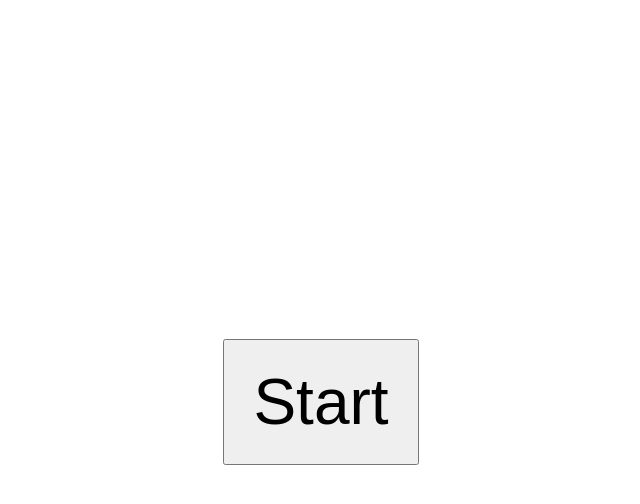
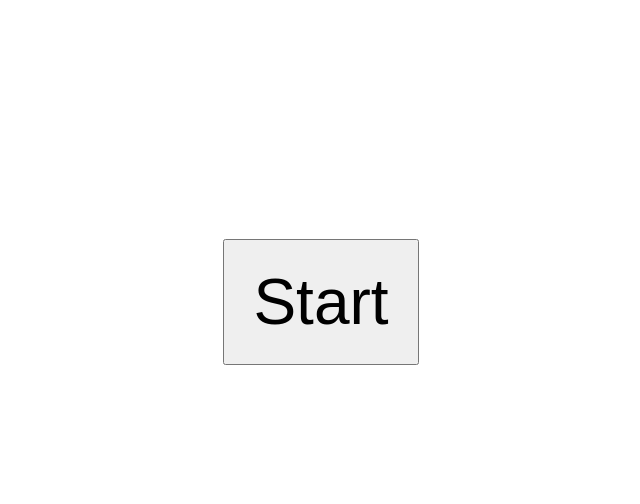
Before and after one commit to pgrady3/pgrady3.github.io, a Jekyll site: the page data/fitts/index.html, which Jekyll copies as it is, in a window 1280 px wide. Shown: the top 504 px of the page, without its empty margins (319-959 px from the left). Built offline with Jekyll 4.4.1, drawn with Linux system fonts in a browser that asks for light colours.

Commit message:
Added margin to boost fitts test higher on quest

```diff
--- a/data/fitts/index.html
+++ b/data/fitts/index.html
@@ -14,7 +14,6 @@
 
 <body>
 	<div class="start-screen" id="start-screen">
-
 		<div class="start-controls">
 			<button id="start-button">Start</button>
 			<p id="start-text" style="font-size: 2rem"></p>
--- a/data/fitts/style.css
+++ b/data/fitts/style.css
@@ -129,6 +129,7 @@ circle.iso {
 	display: flex;
 	align-items: center;
 	justify-content: center;
+	margin-bottom: 200px; /* adjust the value as needed */
 }
 
 .start-screen button,
```
Lines whose indentation alone changed are shown as unchanged.
